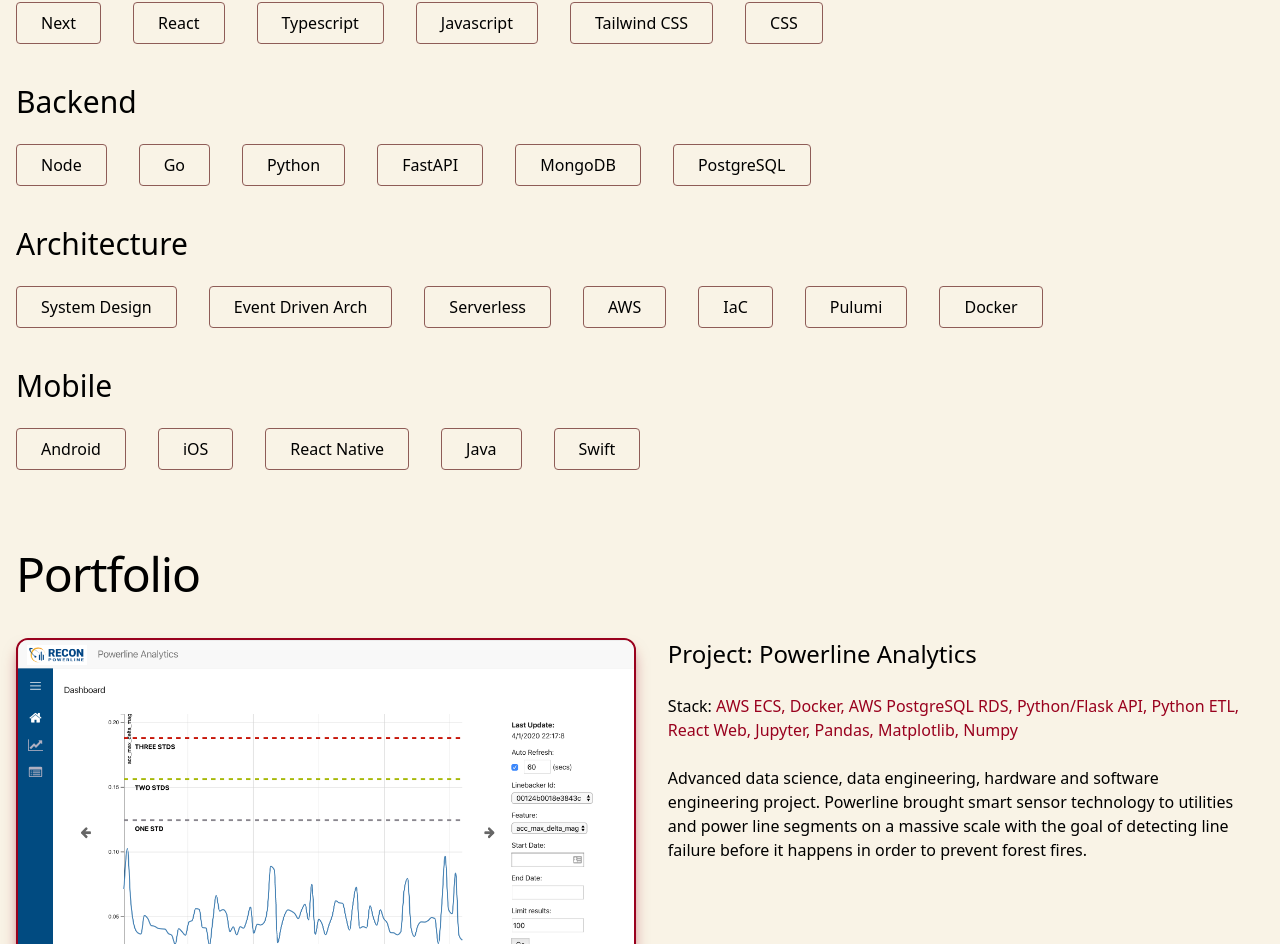
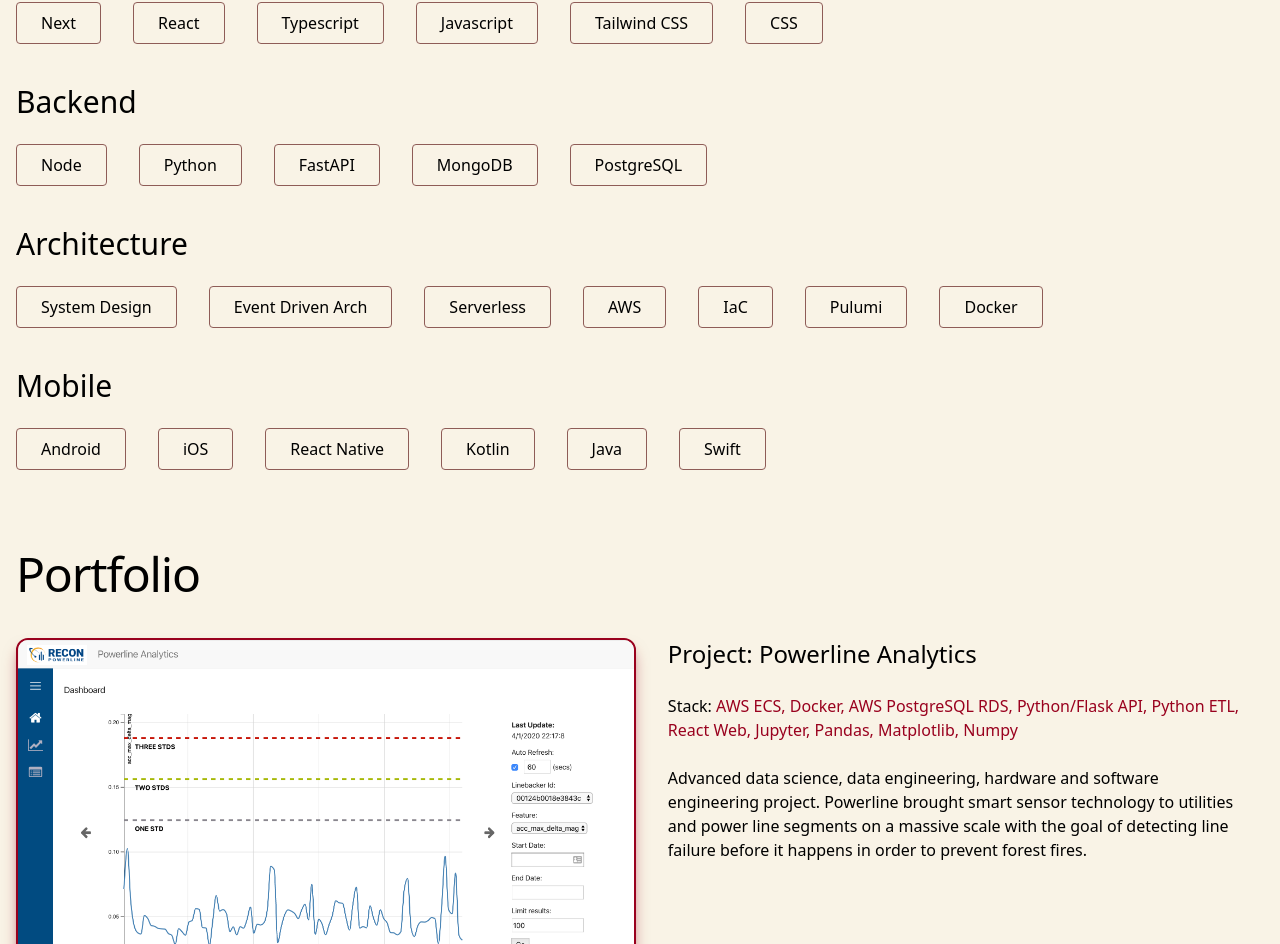
Before and after one commit to garygause/gause.dev, a Next.js app: page / in a window 1280 px wide. Shown: the part 1152-2096 px from the top of the page. Built offline with nearby package versions, Linux system fonts and the light colour scheme; no server answers; the database is empty.

Commit message:
update skills

```diff
--- a/app/components/ui/expertise/expertise.tsx
+++ b/app/components/ui/expertise/expertise.tsx
@@ -61,13 +61,6 @@ export function Expertise() {
             className="border rounded px-6 py-2 border-palette-brown hover:bg-palette-brown hover:text-white"
           >
             Node
-          </Link>
-          <Link
-            href="https://go.dev/"
-            target="_blank"
-            className="border rounded px-6 py-2 border-palette-brown hover:bg-palette-brown hover:text-white"
-          >
-            Go
           </Link>
           <Link
             href="https://www.python.org/"
@@ -174,6 +167,13 @@ export function Expertise() {
             React Native
           </Link>
           <Link
+            href="https://kotlinlang.org/"
+            target="_blank"
+            className="border rounded px-6 py-2 border-palette-brown hover:bg-palette-brown hover:text-white"
+          >
+            Kotlin
+          </Link>
+          <Link
             href="https://en.wikipedia.org/wiki/Java_(programming_language)"
             target="_blank"
             className="border rounded px-6 py-2 border-palette-brown  hover:bg-palette-brown hover:text-white"
```
